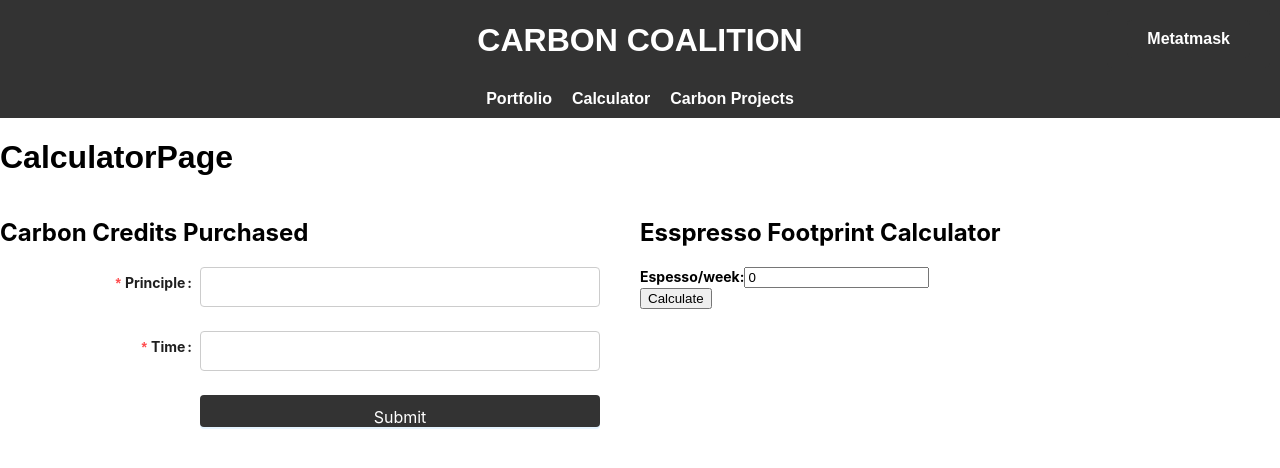
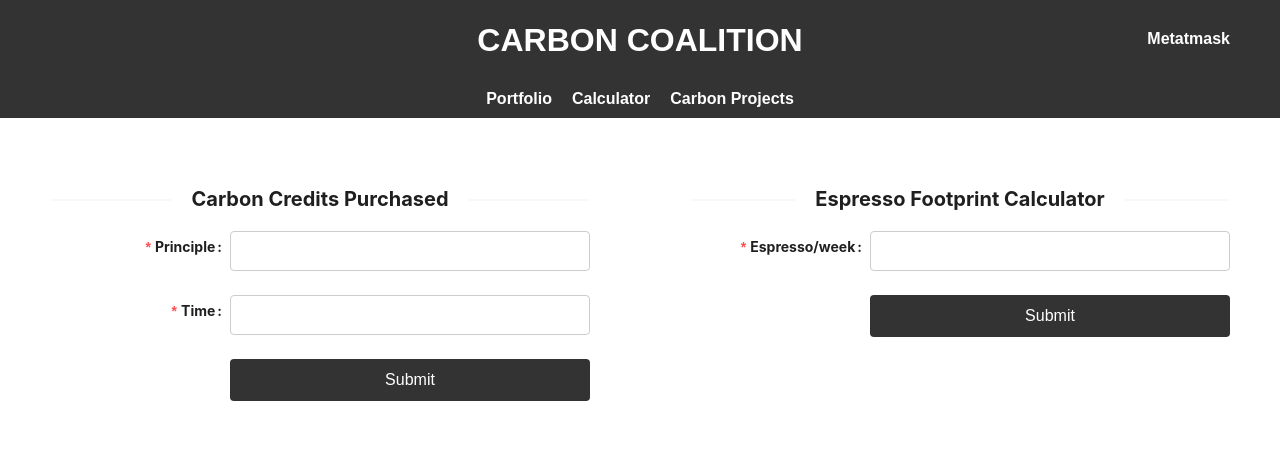
Before and after one commit to rajdesai5434/carboncoalitionfrontend, a React (Create React App) app: page /calculator in a window 1280 px wide. Shown: the top 468 px of the page. Built offline with nearby package versions, Linux system fonts and the light colour scheme.

Commit message:
updated ui

```diff
--- a/src/components/CalculatorPage.js
+++ b/src/components/CalculatorPage.js
@@ -7,10 +7,9 @@ import { Col, Row } from 'antd';
 const CalculatorPage = () => {
   return (
     <div>
-      <h1>CalculatorPage</h1>
       <Row>
-        <Col span={12}><SimpleInt/></Col>
-        <Col span={12}><EsspressoFootprintCalculator/></Col>
+        <Col span={12} style={{ padding: '50px' }}><SimpleInt/></Col>
+        <Col span={12} style={{ padding: '50px' }}><EsspressoFootprintCalculator/></Col>
       </Row>
     </div>
   );
--- a/src/components/ConnectWallet.js
+++ b/src/components/ConnectWallet.js
@@ -29,7 +29,7 @@ const ConnectWallet = () => {
 
     return (
         <div className='button-container'>
-            {connected ? (<p className="custom-text"></p>)
+            {connected ? (<p className="custom-text">{account}</p>)
                         : (<button className="custom-button" onClick={connectToMetaMask}>Metatmask</button>)}
         </div>
   );
--- a/src/components/Deposit.js
+++ b/src/components/Deposit.js
@@ -4,6 +4,7 @@ import '../styles/Deposit.css';
 import { Button, Checkbox, Form, Input } from 'antd';
 import {Player} from "@lottiefiles/react-lottie-player";
 import LoadingAnimation from "../assets/cat.json";
+import { Divider } from 'antd';
 
 
 // const onFinish = (values) => {
@@ -559,7 +560,7 @@ const Deposit = () => {
     <div>
     {cat == 1 ?
     <div className="form-container">
-      <h2>Bank Deposit</h2>
+      <Divider orientation="center" style={{fontSize:20,fontWeight:"bold"}} plain>Bank Deposit</Divider>
       <form
         onSubmit={(e) => {
           e.preventDefault();
--- a/src/components/EsspressoFootprintCalculator.js
+++ b/src/components/EsspressoFootprintCalculator.js
@@ -1,4 +1,13 @@
 import React, { useState } from 'react';
+import { Button, Form, Input } from 'antd';
+import { Divider } from 'antd';
+
+const onFinish = (values) => {
+  console.log('Success:', values);
+};
+const onFinishFailed = (errorInfo) => {
+  console.log('Failed:', errorInfo);
+};
 
 const EsspressoFootprintCalculator = () => {
   const [quantity, setQuantity] = useState(0);
@@ -25,14 +34,49 @@ const EsspressoFootprintCalculator = () => {
   };
 
   return (
-    <div>
-      <h2>Esspresso Footprint Calculator</h2>
-      <label>
-      Espesso/week:
-        <input type="number" value={quantity} onChange={(e) => setQuantity(e.target.value)} />
-      </label>
-      <br />
-      <button onClick={handleCalculate}>Calculate</button>
+    <>
+     <Divider orientation="center" style={{fontSize:20,fontWeight:"bold"}} plain>Espresso Footprint Calculator</Divider>
+      <Form
+      name="basic"
+      labelCol={{
+        span: 8,
+      }}
+      wrapperCol={{
+        span: 16,
+      }}
+      style={{
+        maxWidth: 600,
+      }}
+      initialValues={{
+        remember: true,
+      }}
+      onFinish={onFinish}
+      onFinishFailed={onFinishFailed}
+      autoComplete="off"
+    >
+      <Form.Item
+        label="Espresso/week"
+        name="espresso"
+        onChange={(e) => setQuantity(e.target.value)}
+        rules={[
+          {
+            required: true,
+            message: 'Please input your weekly espresso consumption!',
+          },
+        ]}
+      >
+        <Input />
+      </Form.Item>
+      <Form.Item
+        wrapperCol={{
+          offset: 8,
+          span: 16,
+        }}
+      >
+        <button type="submit" onClick={handleCalculate}>Submit</button>
+      </Form.Item>
+
+    </Form>
     {carbonFootprint !== null && (
           <div>
           <p>The carbon footprint of {quantity} Espesso(s) a week is as following:</p>
@@ -44,7 +88,7 @@ const EsspressoFootprintCalculator = () => {
           <p>&#x1F4A8; {CO2.toFixed(2)} kg CO₂eq produced</p>
           </div>
         )}
-    </div>
+    </>
   );
 };
 
--- a/src/components/PortfolioPage.js
+++ b/src/components/PortfolioPage.js
@@ -8,11 +8,11 @@ import { Col, Row } from 'antd';
 const PortfolioPage = () => {
   return (
     <div>
-      <Row>
+      <Row gutter={[16, 8]}>
         <Col span={12} style={{ padding: '50px' }}><WalletTokens/></Col>
         <Col span={12} style={{ padding: '50px' }}><CarbonBank /></Col>
       </Row>
-      <Row>
+      <Row gutter={[16, 8]}>
         <Col span={12} style={{ padding: '50px' }}><Deposit/></Col>
         <Col span={12} style={{ padding: '50px' }}><Withdraw/></Col>
       </Row>
--- a/src/components/SimpleInt.js
+++ b/src/components/SimpleInt.js
@@ -1,5 +1,7 @@
 import React, { useState } from 'react';
 import { Button, Form, Input, Select } from 'antd';
+import { Col, Row } from 'antd';
+import { Divider } from 'antd';
 
 const onFinish = (values) => {
   console.log('Success:', values);
@@ -38,7 +40,7 @@ const SimpleInt = () => {
 
   return (
     <>
-    <h2>Carbon Credits Purchased</h2>
+    <Divider orientation="center" style={{fontSize:20,fontWeight:"bold"}} plain>Carbon Credits Purchased</Divider>
     <Form
     name="basic"
     labelCol={{
@@ -91,45 +93,16 @@ const SimpleInt = () => {
         span: 16,
       }}
     >
-      <Button type="primary" htmlType="submit" onClick={calculateInterest}>
-        Submit
-      </Button>
+      <button type="submit" onClick={calculateInterest}>Submit</button>
     </Form.Item>
   </Form>
   {result !== null && (
-        <div className="result">
-          <p>Interest Earned: {result.toFixed(2)} pounds</p>
-          <p> &#x1F4A8; Carbon removed from environment: {CO2.toFixed(2)} tons</p>
-          <p> Carbon removed equivalent to {espresso.toFixed(2)} &#x2615;/week</p>
+        <div>
+        <Col span={20} offset={6}> 💰 {result.toFixed(2)} pounds interest will be earned </Col>
+        <Col span={20} offset={6}> &#x1F4A8; {CO2.toFixed(2)} tons of carbon removed from environment </Col>
+        <Col span={20} offset={6}> &#x2615; {espresso.toFixed(2)}/week will be carbon free</Col>
         </div>
       )}
-    {/* <div className="calculator-box">
-      <h2>Carbon Credits Purchased</h2>
-      <div className="input-group">
-        <label>Principal:</label>
-        <input
-          type="text"
-          value={principal}
-          onChange={(e) => setPrincipal(e.target.value)}
-        />
-      </div>
-      <div className="input-group">
-        <label>Time (weeks):</label>
-        <input
-          type="text"
-          value={time}
-          onChange={(e) => setTime(e.target.value)}
-        />
-      </div>
-      <button onClick={calculateInterest}>Calculate</button>
-      {result !== null && (
-        <div className="result">
-          <p>Interest Earned: {result.toFixed(2)} pounds</p>
-          <p> &#x1F4A8; Carbon removed from environment: {CO2.toFixed(2)} tons</p>
-          <p> Carbon removed equivalent to {espresso.toFixed(2)} &#x2615;/week</p>
-        </div>
-      )}
-    </div> */}
     </>
   );
 };
--- a/src/components/Withdraw.js
+++ b/src/components/Withdraw.js
@@ -1,6 +1,7 @@
 import React, { useState } from 'react';
 import { ethers } from 'ethers';
 import '../styles/Deposit.css';
+import { Divider } from 'antd';
 
 const Withdraw = () => {
   // State to hold token address and amount
@@ -542,7 +543,7 @@ const Withdraw = () => {
 
   return (
     <div className="form-container">
-      <h2>Bank Withdrawal</h2>
+      <Divider orientation="center" style={{fontSize:20,fontWeight:"bold"}} plain>Bank Withdraw</Divider>
       <form
         onSubmit={(e) => {
           e.preventDefault();
```
Also changed, not shown: 1 other file (tests, documents, lock files or other folders). Lines whose indentation alone changed are shown as unchanged.
